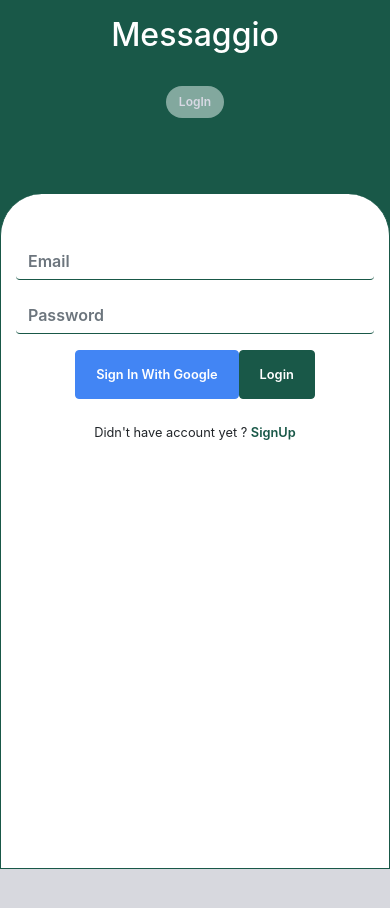
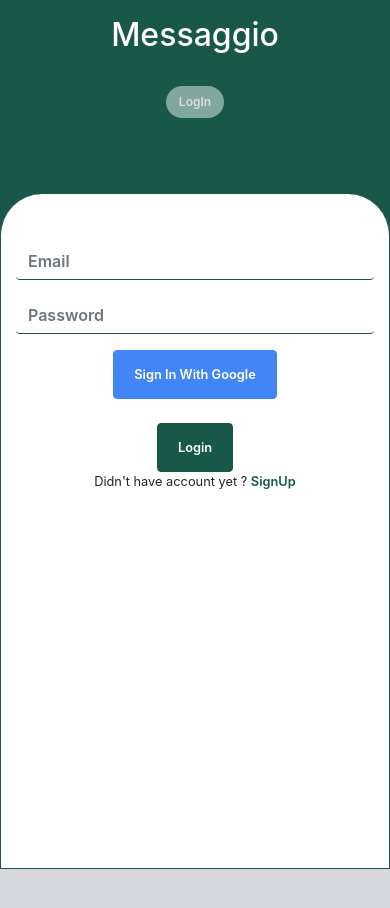
Before and after one commit to g4rry420/messaggio, a React (Create React App) app: page /loginorsignup in a window 390 px wide. Shown: the top 908 px of the page. Built offline with nearby package versions, Linux system fonts and the light colour scheme; no server answers; the database is empty.

Commit message:
fixed layput for buttons in login

```diff
--- a/src/components/login/login.component.jsx
+++ b/src/components/login/login.component.jsx
@@ -45,7 +45,7 @@ export default function Login( {displayLogin, setDisplayLogin}) {
       <FormInput name="email" handleChange={handleChange} value={login.email} type="email" placeholder="Email" />
       <FormInput name="password" handleChange={handleChange} value={login.password} type="password" placeholder="Password" />
 
-      <div className="text-center d-md-flex justify-content-around both-buttons-container">
+      <div className="text-center d-flex justify-content-around both-buttons-container">
         <div onClick={signInWithGoogle} className="google-login mb-4">
           <CustomButton  type="button" title="Sign&nbsp;In&nbsp;With&nbsp;Google" button="login-button" />
         </div>
--- a/src/components/login/login.styles.css
+++ b/src/components/login/login.styles.css
@@ -1,7 +1,7 @@
 .both-buttons-container{
-  width: 50%;
-  margin: 0 auto;
+  display: flex;
   flex-direction: column;
+  justify-content: center;
   align-items: center;
 }
 .both-buttons-container p span{
@@ -27,9 +27,6 @@
 }
 
 @media only screen and (max-width: 700px){
-  .both-buttons-container{
-    width: 75%;
-  }
   .google-login .custom-button, .login-button{
     font-size: 0.8rem;
   }
```
